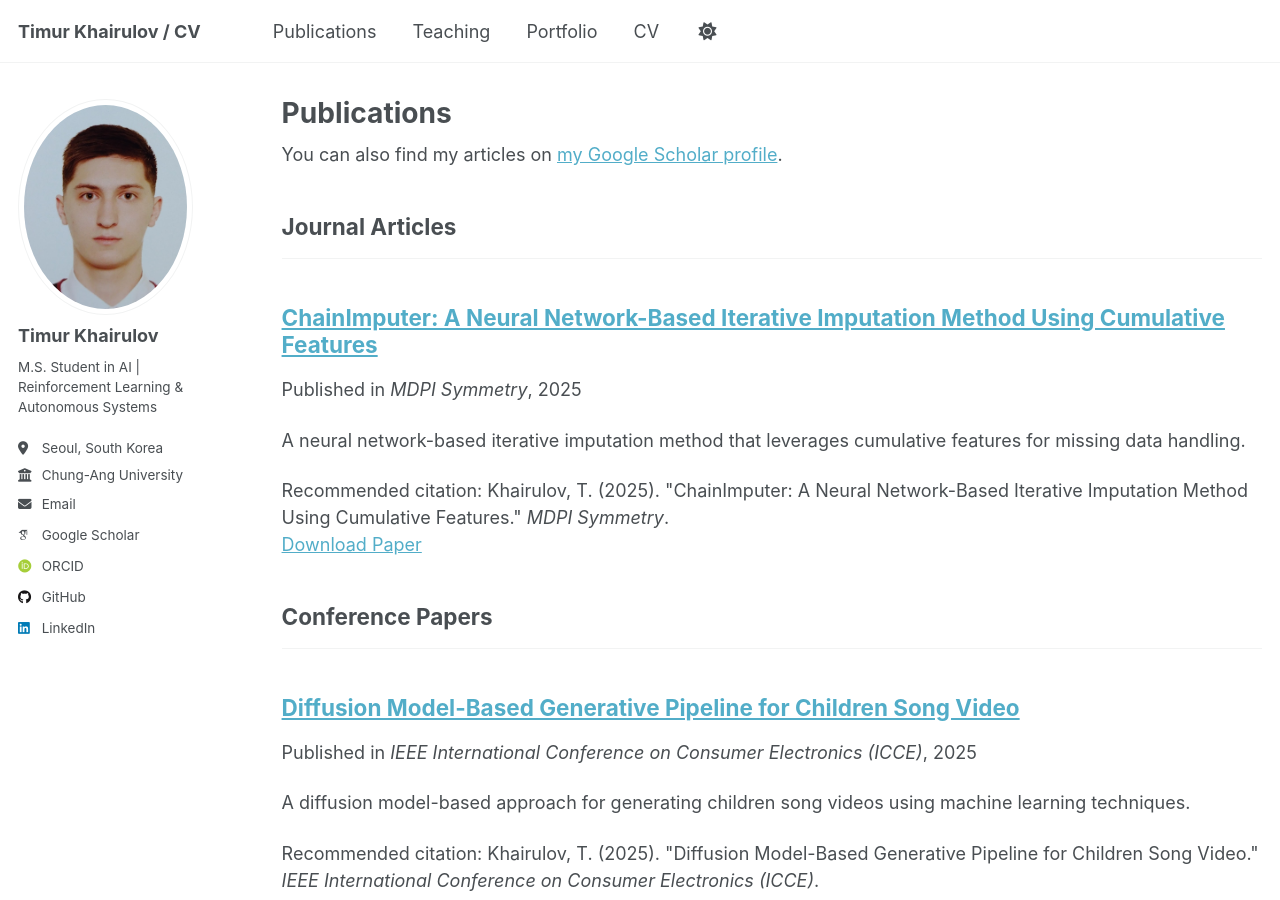
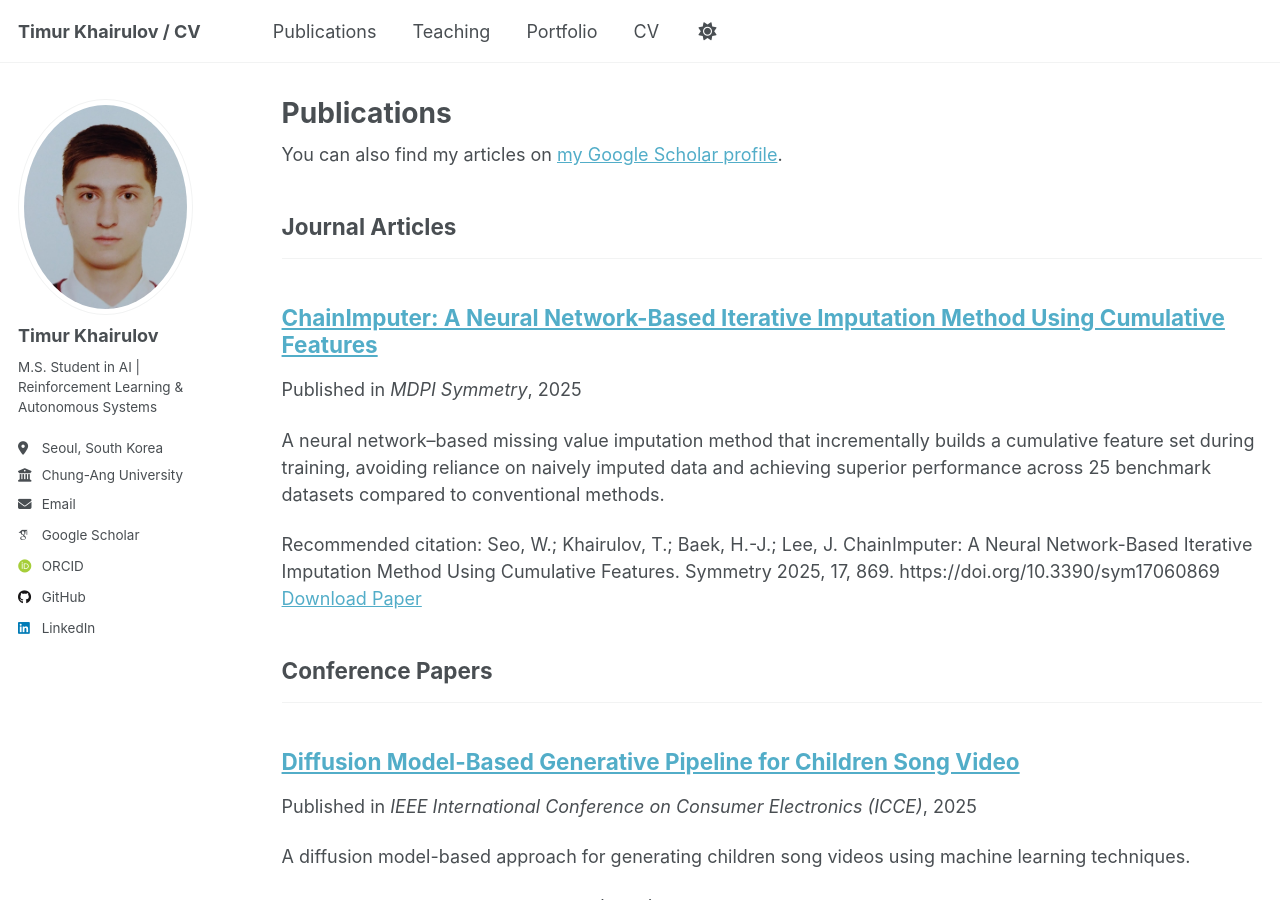
Before and after one commit to KhrTim/KhrTim.github.io, a Jekyll site: the page built from _pages/publications.html, in a window 1280 px wide and 900 px high. Built offline with Jekyll 4.4.1, drawn with Linux system fonts in a browser that asks for light colours; some web fonts are replaced; a script that is not in the unit is left out.

Commit message:
Fix chainImputer

```diff
--- a/_publications/2025-chainimputer-journal.md
+++ b/_publications/2025-chainimputer-journal.md
@@ -3,11 +3,11 @@ title: "ChainImputer: A Neural Network-Based Iterative Imputation Method Using C
 collection: publications
 category: manuscripts
 permalink: /publication/2025-chainimputer-journal
-excerpt: 'A neural network-based iterative imputation method that leverages cumulative features for missing data handling.'
-date: 2025-01-01
+excerpt: 'A neural network–based missing value imputation method that incrementally builds a cumulative feature set during training, avoiding reliance on naively imputed data and achieving superior performance across 25 benchmark datasets compared to conventional methods.'
+date: 2025-05-13
 venue: 'MDPI Symmetry'
 paperurl: 'https://www.mdpi.com/2073-8994/17/6/869'
-citation: 'Khairulov, T. (2025). &quot;ChainImputer: A Neural Network-Based Iterative Imputation Method Using Cumulative Features.&quot; <i>MDPI Symmetry</i>.'
+citation: 'Seo, W.; Khairulov, T.; Baek, H.-J.; Lee, J. ChainImputer: A Neural Network-Based Iterative Imputation Method Using Cumulative Features. Symmetry 2025, 17, 869. https://doi.org/10.3390/sym17060869'
 ---
 
 The goal of missing value imputation is to replace the missing values in the dataset with specific values. In particular, this preprocessing step plays a crucial role in knowledge discovery and data mining, as most data analysis methods assume complete data and cannot be applied directly to datasets with missing entries. Among various approaches, the neural network-based missing value imputation method has recently gained significant attention due to its superior prediction accuracy based on its excellent capability to fit the given training dataset. Specifically, these approaches conventionally begin by applying a naive missing value imputation to fill all missing entries in the dataset and then train the network on the completed data. Thus, the performance of missing value imputation can be limited because the neural network is trained on an unreliable dataset filled with roughly guessed values. Instead, we may consider an alternative strategy to use only the features without missing values or carefully imputed features obtained during the imputation process, which can be regarded as an asymmetric process because it progressively adds the newly imputed features into the training dataset. In this study, we propose an effective neural network-based imputation method that incrementally constructs a cumulative feature set during training. The experimental results on 25 publicly available datasets showed that the proposed method outperforms conventional methods significantly.
```
